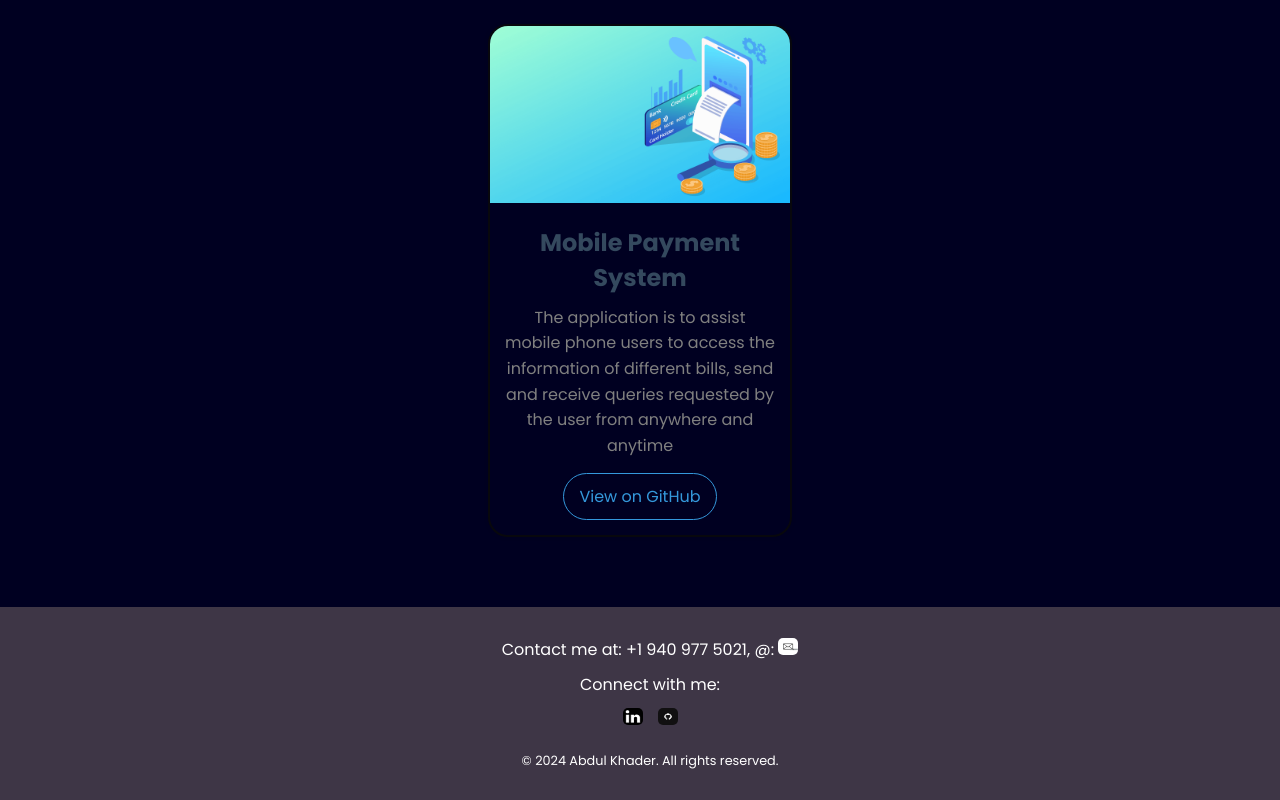
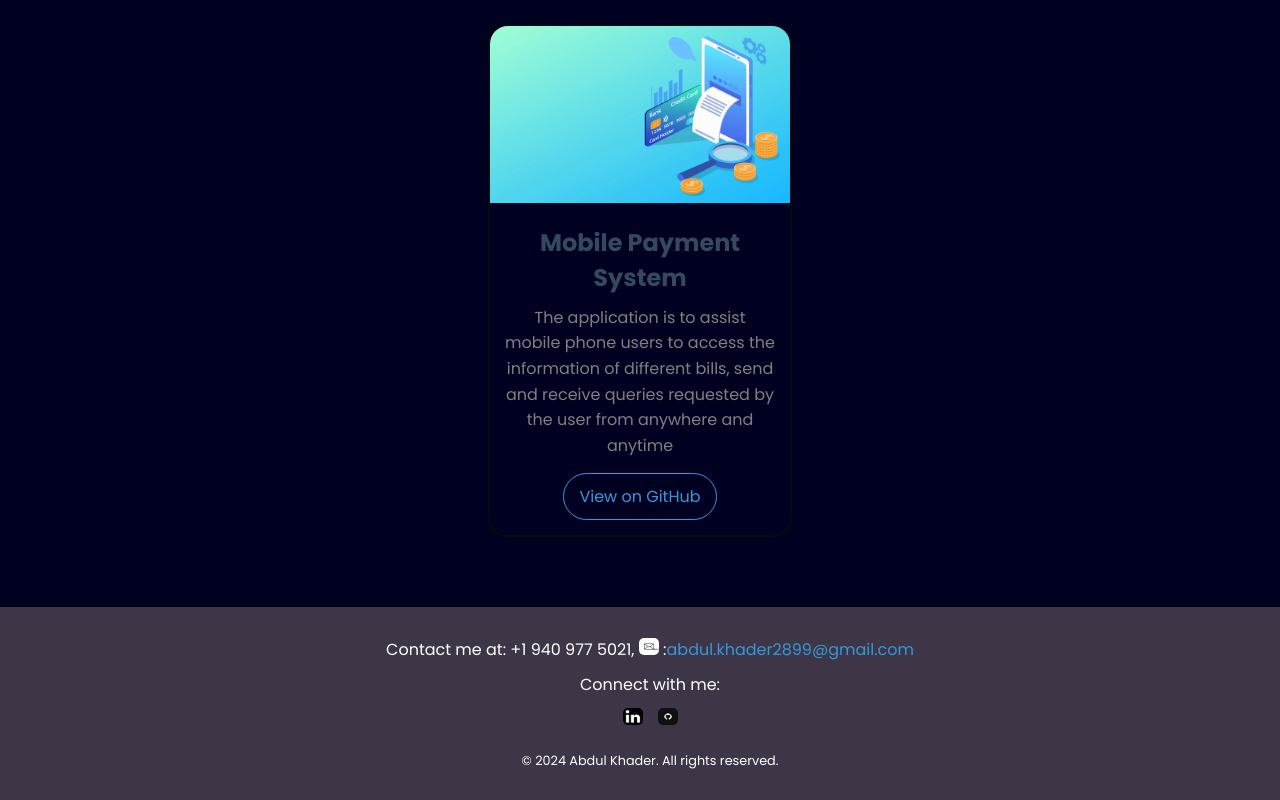
Before and after one commit to Abd2899/Abdul-Khader-portfolio, a plain HTML site: page index.html in a window 1280 px wide. Shown: the part 3617-4417 px from the top of the page. Drawn offline with nearby package versions, Linux system fonts and the light colour scheme.

Commit message:
Updated commit

```diff
--- a/index.html
+++ b/index.html
@@ -80,7 +80,7 @@
 
                     <div>
                         If you’d like to know more about my journey or connect with me, feel free to
-                        <a href="#Contact">contact me.</a>
+                        <a href="mailto:abdul.khader2899@gmail.com">contact me.</a>
                     </div>
                 </div>
             </div>
@@ -243,8 +243,8 @@
 
     <footer id ="footer" >
         <div class="footer-content" >
-            <p>Contact me at: +1 940 977 5021, @:
-                <a href="mailto:abdul.khader2899@gmail.com"><img src ="mail.png"/></a></p>
+            <p>Contact me at: +1 940 977 5021,
+                <img src ="mail.png"/> :<a href="mailto:abdul.khader2899@gmail.com">abdul.khader2899@gmail.com</a></p>
             <p>Connect with me:</p>
             <ul class="social-links">
                 <li><a href = https://www.linkedin.com/in/abdulkhader-shaik><img src ="linkedin.png"/></a></li>
@@ -264,6 +264,10 @@
         var typed = new Typed('#element', {
             strings: ['Web Development', 'Data Analytics', 'Building MachineLearning Models', 'SAP Implementations'],
             typeSpeed: 60,
+            loop:true,
+            backdelay:1000,
+            backspeed:1000,
+            startdelay:1000,
         });
     </script>
 
```
